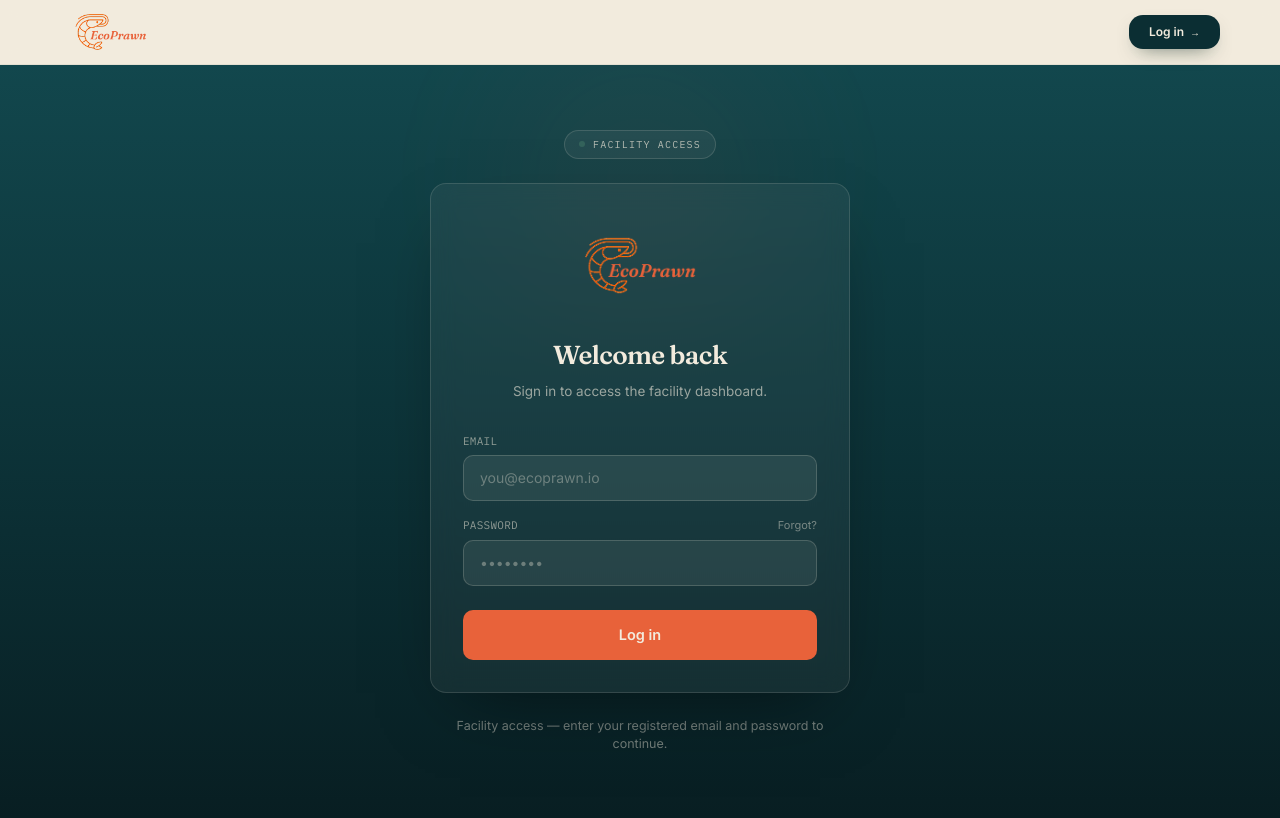
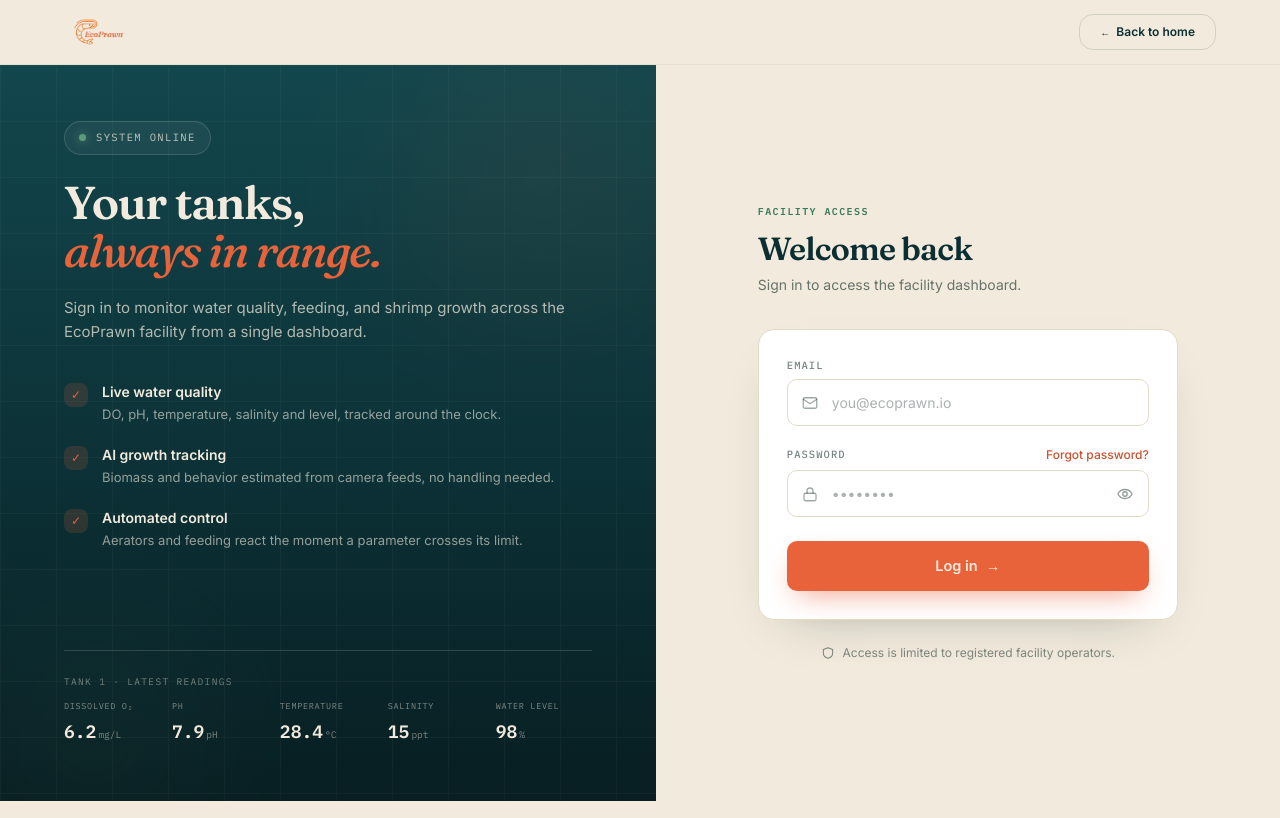
Before and after one commit to isturiscedrick/EcoPrawn, a Next.js app in the folder frontend/: page /login in a window 1280 px wide. Built offline with nearby package versions, Linux system fonts and the light colour scheme.

Commit message:
UI/UX Update: Login Page

```diff
--- a/frontend/src/app/login/page.tsx
+++ b/frontend/src/app/login/page.tsx
@@ -1,12 +1,22 @@
 import { SiteHeader } from "@/components/SiteHeader";
 import { LoginForm } from "@/features/auth/LoginForm";
+import { heroReadouts, heroReadoutUnits } from "@/data/ecoprawn";
+
+const HIGHLIGHTS = [
+  { title: "Live water quality", body: "DO, pH, temperature, salinity and level, tracked around the clock." },
+  { title: "AI growth tracking", body: "Biomass and behavior estimated from camera feeds, no handling needed." },
+  { title: "Automated control", body: "Aerators and feeding react the moment a parameter crosses its limit." },
+];
 
 export default function LoginPage() {
   return (
-    <div className="min-h-screen text-[var(--sand)]">
-      <SiteHeader showLinks={false} />
-      <div
-        className="relative min-h-[calc(100vh-64px)] flex items-center justify-center px-6 py-16 overflow-hidden"
+    <div className="min-h-screen bg-[var(--sand)]">
+     <SiteHeader showLinks={false} variant="auth" />
+
+      <div className="grid min-h-[calc(100vh-64px)] lg:grid-cols-[1.05fr_1fr]">
+        {/* BRAND PANEL (desktop only) */}
+        <aside
+          className="relative hidden flex-col justify-between overflow-hidden px-12 py-14 text-[var(--sand)] lg:flex xl:px-16"
           style={{
             background:
               "linear-gradient(180deg, var(--water-mid) 0%, var(--water-deep) 62%, #081E22 100%)",
@@ -14,10 +24,90 @@ export default function LoginPage() {
         >
           <div
             aria-hidden="true"
-          className="pointer-events-none absolute -top-24 left-1/2 -translate-x-1/2 h-[420px] w-[420px] rounded-full opacity-25 blur-3xl"
+            className="pointer-events-none absolute -right-24 -top-24 h-[420px] w-[420px] rounded-full opacity-30 blur-3xl"
             style={{ background: "radial-gradient(circle, rgba(232,98,58,0.3), transparent 70%)" }}
           />
+          <div
+            aria-hidden="true"
+            className="pointer-events-none absolute -bottom-32 -left-24 h-[380px] w-[380px] rounded-full opacity-25 blur-3xl"
+            style={{ background: "radial-gradient(circle, rgba(126,173,135,0.25), transparent 70%)" }}
+          />
+          <div
+            aria-hidden="true"
+            className="pointer-events-none absolute inset-0 opacity-[0.035]"
+            style={{
+              backgroundImage:
+                "linear-gradient(rgba(242,235,221,1) 1px, transparent 1px), linear-gradient(90deg, rgba(242,235,221,1) 1px, transparent 1px)",
+              backgroundSize: "56px 56px",
+            }}
+          />
+
+          <div className="relative z-10 max-w-[520px]">
+            <div className="mb-6 inline-flex items-center gap-2.5 rounded-full border border-[rgba(242,235,221,0.15)] bg-[rgba(242,235,221,0.05)] px-3.5 py-2">
+              <span className="ep-pulse-dot h-[7px] w-[7px] rounded-full bg-[var(--mangrove-light)] shadow-[0_0_10px_rgba(126,173,135,0.7)]" />
+              <span className="ep-font-mono text-[10.5px] tracking-[0.13em] text-[rgba(242,235,221,0.78)]">
+                SYSTEM ONLINE
+              </span>
+            </div>
+
+            <h2 className="ep-font-display text-[clamp(34px,3.6vw,48px)] font-semibold leading-[1.05] tracking-[-0.03em]">
+              Your tanks,
+              <br />
+              <em className="font-medium italic text-[var(--coral)]">always in range.</em>
+            </h2>
+
+            <p className="mt-5 text-[15px] leading-[1.65] text-[rgba(242,235,221,0.72)]">
+              Sign in to monitor water quality, feeding, and shrimp growth across the
+              EcoPrawn facility from a single dashboard.
+            </p>
+
+            <ul className="mt-9 flex flex-col gap-5">
+              {HIGHLIGHTS.map((h) => (
+                <li key={h.title} className="flex gap-3.5">
+                  <span
+                    aria-hidden="true"
+                    className="mt-0.5 flex h-6 w-6 shrink-0 items-center justify-center rounded-md bg-[rgba(232,98,58,0.16)] text-[12px] text-[var(--coral)]"
+                  >
+                    ✓
+                  </span>
+                  <div>
+                    <div className="text-[14px] font-semibold text-[var(--sand)]">{h.title}</div>
+                    <div className="mt-0.5 text-[13px] leading-[1.55] text-[rgba(242,235,221,0.6)]">
+                      {h.body}
+                    </div>
+                  </div>
+                </li>
+              ))}
+            </ul>
+          </div>
+
+          {/* Live readings strip */}
+          <div className="relative z-10 mt-12 border-t border-[rgba(242,235,221,0.16)] pt-6">
+            <div className="ep-font-mono mb-3 text-[9.5px] uppercase tracking-[0.14em] text-[rgba(242,235,221,0.45)]">
+              Tank 1 · latest readings
+            </div>
+            <div className="grid grid-cols-5 gap-3">
+              {heroReadouts.map((r) => (
+                <div key={r.label}>
+                  <div className="ep-font-mono text-[8.5px] uppercase leading-tight tracking-[0.08em] text-[rgba(242,235,221,0.5)]">
+                    {r.label}
+                  </div>
+                  <div className="ep-font-mono mt-1.5 text-[18px] font-semibold text-[var(--sand)]">
+                    {r.value}
+                    <span className="ml-0.5 text-[9.5px] font-normal text-[rgba(242,235,221,0.5)]">
+                      {heroReadoutUnits[r.label]}
+                    </span>
+                  </div>
+                </div>
+              ))}
+            </div>
+          </div>
+        </aside>
+
+        {/* FORM PANEL */}
+        <main className="flex items-center justify-center px-5 py-14 sm:px-8 lg:px-12">
           <LoginForm />
+        </main>
       </div>
     </div>
   );
--- a/frontend/src/components/SiteHeader.tsx
+++ b/frontend/src/components/SiteHeader.tsx
@@ -8,9 +8,12 @@ import { LANDING_NAV_LINKS } from "@/config/nav";
 
 interface SiteHeaderProps {
   showLinks?: boolean;
+  /** "auth" = compact header for login pages (smaller logo, back link instead of Log in). */
+  variant?: "default" | "auth";
 }
 
-export function SiteHeader({ showLinks = true }: SiteHeaderProps) {
+export function SiteHeader({ showLinks = true, variant = "default" }: SiteHeaderProps) {
+  const isAuth = variant === "auth";
   const [mobileNavOpen, setMobileNavOpen] = useState(false);
   const [activeHref, setActiveHref] = useState(LANDING_NAV_LINKS[0][1]);
   const [scrolled, setScrolled] = useState(false);
@@ -92,18 +95,38 @@ export function SiteHeader({ showLinks = true }: SiteHeaderProps) {
           : "border-[rgba(11,35,32,0.06)] bg-(--sand)/90 backdrop-blur-sm"
       }`}
     >
-      <div className="mx-auto flex h-16 max-w-310 items-center justify-between px-5 sm:px-8 lg:px-10">
+      <div
+        className={`flex h-16 items-center justify-between ${
+          isAuth
+            ? "w-full px-5 sm:px-8 lg:px-12 xl:px-16"
+            : "mx-auto max-w-310 px-5 sm:px-8 lg:px-10"
+        }`}
+      >
         <Link
           href="/"
           className="group flex items-center gap-2.5 rounded-md text-(--coral) transition-opacity duration-200 hover:opacity-85 focus:outline-none focus-visible:ring-2 focus-visible:ring-(--coral) focus-visible:ring-offset-2 focus-visible:ring-offset-(--sand)"
           aria-label="EcoPrawn home"
         >
-          <BrandMark size={64} />
+          <BrandMark size={isAuth ? 44 : 64} />
         </Link>
 
         {showLinks && <NavLinks variant="desktop" activeHref={activeHref} />}
 
         <div className="flex items-center gap-2">
+          {isAuth ? (
+            <Link
+              href="/"
+              className="group inline-flex items-center gap-1.5 rounded-xl border border-[rgba(11,35,32,0.14)] px-4 py-2 text-[11px] font-semibold text-(--water-deep) transition-all duration-200 hover:border-[rgba(11,35,32,0.28)] hover:bg-[rgba(11,35,32,0.05)] focus:outline-none focus-visible:ring-2 focus-visible:ring-(--coral) focus-visible:ring-offset-2 focus-visible:ring-offset-(--sand) sm:px-5 sm:text-[12px]"
+            >
+              <span
+                aria-hidden="true"
+                className="text-[10px] transition-transform duration-200 group-hover:-translate-x-0.5"
+              >
+                ←
+              </span>
+              Back to home
+            </Link>
+          ) : (
             <Link
               href="/login"
               className="group inline-flex items-center gap-1.5 rounded-xl bg-(--water-deep) px-4 py-2 text-[11px] font-semibold text-(--sand) shadow-[0_8px_20px_-10px_rgba(11,35,32,0.7)] transition-all duration-200 hover:-translate-y-0.5 hover:bg-[#123F43] hover:shadow-[0_10px_24px_-10px_rgba(11,35,32,0.8)] focus:outline-none focus-visible:ring-2 focus-visible:ring-(--coral) focus-visible:ring-offset-2 focus-visible:ring-offset-(--sand) sm:px-5 sm:text-[12px]"
@@ -116,6 +139,7 @@ export function SiteHeader({ showLinks = true }: SiteHeaderProps) {
                 →
               </span>
             </Link>
+          )}
 
           {showLinks && (
             <button
--- a/frontend/src/features/auth/LoginForm.tsx
+++ b/frontend/src/features/auth/LoginForm.tsx
@@ -1,77 +1,138 @@
 "use client";
 
-import { BrandMark } from "@/components/BrandMark";
+import { useId, useState } from "react";
 import { useLoginForm } from "@/hooks/useLoginForm";
+
+const inputClass =
+  "w-full rounded-lg border border-[var(--sand-dim)] bg-white py-3 pl-11 pr-4 text-[14px] text-[var(--water-deep)] outline-none transition-all duration-200 placeholder:text-[rgba(11,35,32,0.35)] hover:border-[rgba(11,35,32,0.25)] focus:border-[var(--coral)] focus:ring-4 focus:ring-[rgba(232,98,58,0.12)]";
+
+const labelClass =
+  "ep-font-mono mb-1.5 block text-[10.5px] font-medium uppercase tracking-[0.1em] text-[rgba(11,35,32,0.55)]";
 
 export function LoginForm() {
   const { email, setEmail, password, setPassword, handleSubmit } = useLoginForm();
+  const uid = useId();
+  const [showPassword, setShowPassword] = useState(false);
 
   return (
-    <div className="relative z-10 w-full max-w-[420px]">
-      <div className="mb-6 text-center">
-        <span className="ep-font-mono inline-flex items-center gap-2 rounded-full border border-[rgba(242,235,221,0.15)] bg-[rgba(242,235,221,0.05)] px-3.5 py-1.5 text-[10px] tracking-[0.12em] text-[rgba(242,235,221,0.7)]">
-          <span className="ep-pulse-dot h-1.5 w-1.5 rounded-full bg-[var(--mangrove-light)]" />
-          FACILITY ACCESS
-        </span>
+    <div className="w-full max-w-[420px]">
+      <div className="ep-font-mono mb-3 text-[10px] font-semibold uppercase tracking-[0.14em] text-[var(--mangrove)]">
+        Facility Access
       </div>
 
-      <div className="bg-[rgba(242,235,221,0.05)] border border-[rgba(242,235,221,0.14)] rounded-2xl p-8 backdrop-blur-md shadow-[0_30px_70px_-30px_rgba(0,0,0,0.5)]">
-        <div className="flex justify-center mb-5">
-          <BrandMark size={100} />
-        </div>
-
-        <h1 className="ep-font-display font-semibold text-[26px] tracking-tight mb-1.5 text-center">
+      <h1 className="ep-font-display text-[32px] font-semibold leading-[1.1] tracking-tight text-[var(--water-deep)]">
         Welcome back
       </h1>
-        <p className="text-[13.5px] text-[rgba(242,235,221,0.6)] text-center mb-8">
+      <p className="mt-2 text-[14px] leading-[1.6] text-[rgba(11,35,32,0.6)]">
         Sign in to access the facility dashboard.
       </p>
 
-        <form onSubmit={handleSubmit} className="flex flex-col gap-4">
+      <form
+        onSubmit={handleSubmit}
+        className="mt-8 flex flex-col gap-5 rounded-2xl border border-[var(--sand-dim)] bg-white p-6 shadow-[0_20px_50px_-30px_rgba(11,35,32,0.35)] sm:p-7"
+      >
+        {/* EMAIL */}
         <div>
-            <label className="ep-font-mono text-[11px] uppercase tracking-wide text-[rgba(242,235,221,0.55)] block mb-1.5">
+          <label htmlFor={`${uid}-email`} className={labelClass}>
             Email
           </label>
+          <div className="relative">
+            <span
+              aria-hidden="true"
+              className="pointer-events-none absolute left-3.5 top-1/2 -translate-y-1/2 text-[rgba(11,35,32,0.4)]"
+            >
+              <svg width="18" height="18" viewBox="0 0 24 24" fill="none" stroke="currentColor" strokeWidth="1.7" strokeLinecap="round" strokeLinejoin="round">
+                <rect x="3" y="5" width="18" height="14" rx="2" />
+                <path d="m3 7 9 6 9-6" />
+              </svg>
+            </span>
             <input
+              id={`${uid}-email`}
               type="email"
               required
+              autoComplete="email"
               value={email}
               onChange={(e) => setEmail(e.target.value)}
               placeholder="you@ecoprawn.io"
-              className="w-full px-4 py-3 rounded-lg bg-[rgba(242,235,221,0.08)] border border-[rgba(242,235,221,0.18)] text-[var(--sand)] placeholder:text-[rgba(242,235,221,0.35)] text-sm outline-none focus:border-[var(--coral)] focus:bg-[rgba(242,235,221,0.1)] transition-colors duration-200"
+              className={inputClass}
             />
           </div>
+        </div>
+
+        {/* PASSWORD */}
         <div>
-            <div className="flex items-center justify-between mb-1.5">
-              <label className="ep-font-mono text-[11px] uppercase tracking-wide text-[rgba(242,235,221,0.55)]">
+          <div className="mb-1.5 flex items-center justify-between">
+            <label htmlFor={`${uid}-password`} className="ep-font-mono block text-[10.5px] font-medium uppercase tracking-[0.1em] text-[rgba(11,35,32,0.55)]">
               Password
             </label>
-              <a href="#" className="text-[11px] text-[rgba(242,235,221,0.45)] hover:text-[var(--coral)] transition-colors">
-                Forgot?
+            <a
+              href="#"
+              className="rounded text-[12px] font-medium text-[var(--coral-dim)] transition-colors hover:text-[var(--coral)] focus:outline-none focus-visible:ring-2 focus-visible:ring-[var(--coral)]"
+            >
+              Forgot password?
             </a>
           </div>
+          <div className="relative">
+            <span
+              aria-hidden="true"
+              className="pointer-events-none absolute left-3.5 top-1/2 -translate-y-1/2 text-[rgba(11,35,32,0.4)]"
+            >
+              <svg width="18" height="18" viewBox="0 0 24 24" fill="none" stroke="currentColor" strokeWidth="1.7" strokeLinecap="round" strokeLinejoin="round">
+                <rect x="4" y="11" width="16" height="10" rx="2" />
+                <path d="M8 11V8a4 4 0 0 1 8 0v3" />
+              </svg>
+            </span>
             <input
-              type="password"
+              id={`${uid}-password`}
+              type={showPassword ? "text" : "password"}
               required
+              autoComplete="current-password"
               value={password}
               onChange={(e) => setPassword(e.target.value)}
               placeholder="••••••••"
-              className="w-full px-4 py-3 rounded-lg bg-[rgba(242,235,221,0.08)] border border-[rgba(242,235,221,0.18)] text-[var(--sand)] placeholder:text-[rgba(242,235,221,0.35)] text-sm outline-none focus:border-[var(--coral)] focus:bg-[rgba(242,235,221,0.1)] transition-colors duration-200"
+              className={`${inputClass} pr-12`}
             />
+            <button
+              type="button"
+              onClick={() => setShowPassword((v) => !v)}
+              aria-label={showPassword ? "Hide password" : "Show password"}
+              aria-pressed={showPassword}
+              className="absolute right-2 top-1/2 flex h-8 w-8 -translate-y-1/2 items-center justify-center rounded-md text-[rgba(11,35,32,0.45)] transition-colors hover:bg-[rgba(11,35,32,0.06)] hover:text-[var(--water-deep)] focus:outline-none focus-visible:ring-2 focus-visible:ring-[var(--coral)]"
+            >
+              {showPassword ? (
+                <svg width="18" height="18" viewBox="0 0 24 24" fill="none" stroke="currentColor" strokeWidth="1.7" strokeLinecap="round" strokeLinejoin="round" aria-hidden="true">
+                  <path d="M3 3l18 18" />
+                  <path d="M10.6 6.1A9.8 9.8 0 0 1 12 6c5 0 8.5 4 9.5 6a13 13 0 0 1-2.6 3.4" />
+                  <path d="M6.2 6.9C4.1 8.3 2.7 10.4 2.5 12c1 2 4.5 6 9.5 6 1.5 0 2.8-.4 4-.9" />
+                  <path d="M9.9 9.9a3 3 0 0 0 4.2 4.2" />
+                </svg>
+              ) : (
+                <svg width="18" height="18" viewBox="0 0 24 24" fill="none" stroke="currentColor" strokeWidth="1.7" strokeLinecap="round" strokeLinejoin="round" aria-hidden="true">
+                  <path d="M2.5 12C3.5 10 7 6 12 6s8.5 4 9.5 6c-1 2-4.5 6-9.5 6s-8.5-4-9.5-6z" />
+                  <circle cx="12" cy="12" r="3" />
+                </svg>
+              )}
+            </button>
+          </div>
         </div>
 
         <button
           type="submit"
-            className="mt-2 w-full px-[26px] py-3.5 rounded-lg text-[14.5px] font-semibold bg-[var(--coral)] text-[var(--sand)] transition-all duration-200 hover:-translate-y-0.5 hover:bg-[var(--coral-dim)] hover:shadow-[0_12px_28px_-8px_rgba(232,98,58,0.55)]"
+          className="group mt-1 inline-flex w-full items-center justify-center gap-2 rounded-lg bg-[var(--coral)] px-6 py-3.5 text-[14.5px] font-semibold text-[var(--sand)] shadow-[0_12px_28px_-10px_rgba(232,98,58,0.6)] transition-all duration-200 hover:-translate-y-0.5 hover:bg-[var(--coral-dim)] hover:shadow-[0_16px_32px_-10px_rgba(232,98,58,0.7)] focus:outline-none focus-visible:ring-2 focus-visible:ring-[var(--coral)] focus-visible:ring-offset-2 focus-visible:ring-offset-white"
         >
           Log in
+          <span aria-hidden="true" className="transition-transform duration-200 group-hover:translate-x-0.5">
+            →
+          </span>
         </button>
       </form>
+
+      <div className="mt-6 flex items-center justify-center gap-2 text-[12px] text-[rgba(11,35,32,0.5)]">
+        <svg width="14" height="14" viewBox="0 0 24 24" fill="none" stroke="currentColor" strokeWidth="1.8" strokeLinecap="round" strokeLinejoin="round" aria-hidden="true">
+          <path d="M12 3 4 6v6c0 4.5 3.2 8 8 9 4.8-1 8-4.5 8-9V6l-8-3z" />
+        </svg>
+        Access is limited to registered facility operators.
       </div>
-
-      <p className="text-center text-[12.5px] text-[rgba(242,235,221,0.45)] mt-6">
-        Facility access — enter your registered email and password to continue.
-      </p>
     </div>
   );
 }
```
Lines whose indentation alone changed are shown as unchanged.
